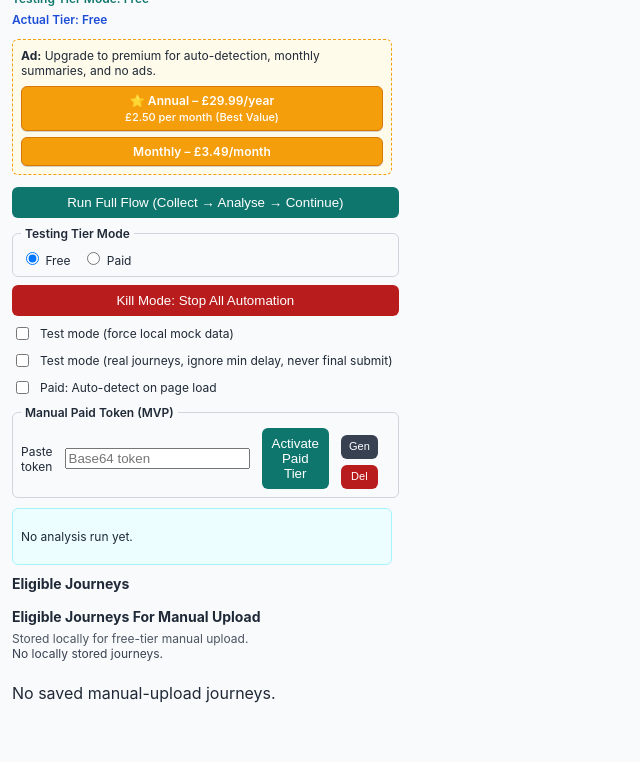
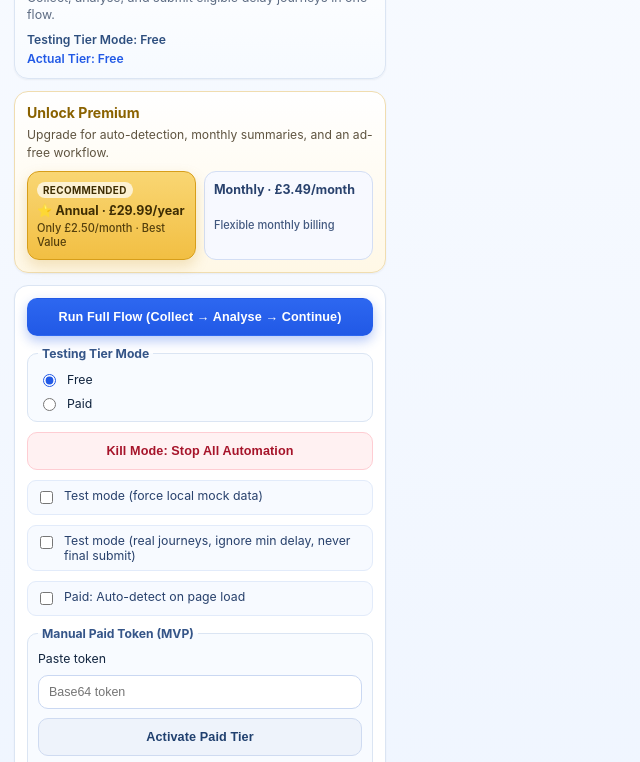
Before and after one commit to jamesrbrown34-code/tfl-delay-repay-extension, a website with bundled scripts: page src/popup.html in a window 1280 px wide. Shown: the part 67-829 px from the top of the page, without its empty margins (0-640 px from the left). Before the commit the page ends 800 px from the top, so only its background shows below. Built offline with nearby package versions, Linux system fonts and the light colour scheme; some packages are replaced by stand-ins of ours; no server answers.

Commit message:
Redesign popup UI with polished production styling

```diff
--- a/src/popup.css
+++ b/src/popup.css
@@ -1,185 +1,357 @@
 :root {
-  font-family: Inter, Arial, sans-serif;
-  color: #1f2937;
+  color-scheme: light;
+  font-family: Inter, 'Segoe UI', Roboto, Arial, sans-serif;
+  --bg: #f3f7ff;
+  --panel: #ffffff;
+  --panel-muted: #f8fbff;
+  --text: #12253f;
+  --text-muted: #5c6b82;
+  --border: #dbe5f3;
+  --primary: #2159e6;
+  --primary-hover: #1a4bc4;
+  --success: #198754;
+  --danger: #c5343f;
+  --focus: #7cb2ff;
+  --gold: #be8a08;
+  --gold-soft: #fff8e6;
+  --shadow-sm: 0 1px 2px rgba(18, 37, 63, 0.06);
+  --shadow-md: 0 8px 20px rgba(18, 37, 63, 0.1);
+}
+
+* {
+  box-sizing: border-box;
 }
 
 body {
   margin: 0;
-  background: #f9fafb;
+  background: linear-gradient(180deg, #f7faff 0%, #edf4ff 100%);
+  color: var(--text);
 }
 
 .app {
-  width: 380px;
+  width: 400px;
+  max-width: 100%;
+  padding: 14px;
+  display: grid;
+  gap: 12px;
+}
+
+.panel {
+  background: var(--panel);
+  border: 1px solid var(--border);
+  border-radius: 14px;
+  box-shadow: var(--shadow-sm);
   padding: 12px;
 }
 
+.header {
+  background: linear-gradient(180deg, #ffffff 0%, #f6faff 100%);
+}
+
+.brand-row {
+  display: flex;
+  align-items: center;
+  justify-content: space-between;
+  gap: 8px;
+}
+
 h1 {
-  font-size: 18px;
   margin: 0;
+  font-size: 1.25rem;
+  letter-spacing: 0.2px;
+}
+
+.badge {
+  font-size: 0.65rem;
+  font-weight: 700;
+  text-transform: uppercase;
+  letter-spacing: 0.45px;
+  color: var(--primary);
+  background: #e9f0ff;
+  border: 1px solid #c9dbff;
+  border-radius: 999px;
+  padding: 3px 8px;
 }
 
 h2 {
-  font-size: 14px;
-  margin: 10px 0 6px;
+  font-size: 0.95rem;
+  margin: 0 0 8px;
 }
 
 .subtitle {
-  margin: 4px 0 0;
-  font-size: 12px;
-  color: #4b5563;
+  margin: 5px 0 0;
+  font-size: 0.78rem;
+  line-height: 1.4;
+  color: var(--text-muted);
+}
+
+.tier-stack {
+  display: grid;
+  gap: 4px;
+  margin-top: 8px;
+}
+
+.tier-mode {
+  margin: 0;
+  font-size: 0.76rem;
+  font-weight: 600;
+  color: #2e4f7f;
+}
+
+.actual-tier {
+  color: var(--primary);
+}
+
+.ad-banner {
+  background: linear-gradient(180deg, #ffffff 0%, var(--gold-soft) 100%);
+  border-color: #f0ddb0;
+}
+
+.ad-title {
+  margin: 0;
+  font-weight: 700;
+  font-size: 0.88rem;
+  color: #8a6200;
+}
+
+.ad-copy {
+  margin: 5px 0 0;
+  color: #5f5440;
+  font-size: 0.76rem;
+  line-height: 1.45;
+}
+
+.upgrade-links {
+  margin-top: 10px;
+  display: grid;
+  grid-template-columns: 1fr 1fr;
+  gap: 8px;
+}
+
+.upgrade-cta {
+  display: grid;
+  text-decoration: none;
+  border-radius: 12px;
+  padding: 10px 9px;
+  border: 1px solid transparent;
+  transition: transform 120ms ease, box-shadow 140ms ease, background-color 140ms ease;
+}
+
+.upgrade-cta.recommended {
+  position: relative;
+  background: linear-gradient(180deg, #f9d673 0%, #f2bf43 100%);
+  border-color: #d79e1a;
+  color: #3e2d03;
+  box-shadow: 0 6px 14px rgba(190, 138, 8, 0.22);
+}
+
+.recommended-label {
+  justify-self: start;
+  display: inline-flex;
+  align-items: center;
+  gap: 4px;
+  font-size: 0.62rem;
+  font-weight: 700;
+  text-transform: uppercase;
+  letter-spacing: 0.35px;
+  margin-bottom: 5px;
+  padding: 2px 6px;
+  border-radius: 999px;
+  background: rgba(255, 255, 255, 0.7);
+}
+
+.upgrade-cta.secondary {
+  background: #f7f9ff;
+  border-color: #d3def4;
+  color: #29426d;
+}
+
+.plan-title {
+  font-size: 0.78rem;
+  font-weight: 700;
+}
+
+.plan-subtitle {
+  margin-top: 3px;
+  font-size: 0.69rem;
+  font-weight: 500;
+  opacity: 0.88;
 }
 
 .controls {
   display: grid;
+  gap: 10px;
+}
+
+.button {
+  border: 1px solid transparent;
+  border-radius: 10px;
+  cursor: pointer;
+  min-height: 38px;
+  padding: 9px 11px;
+  font-size: 0.79rem;
+  font-weight: 650;
+  letter-spacing: 0.1px;
+  transition: transform 120ms ease, box-shadow 140ms ease, background-color 140ms ease;
+}
+
+.button-primary,
+#runFullFlowButton {
+  background: linear-gradient(180deg, #2d67f0 0%, var(--primary) 100%);
+  color: #fff;
+  box-shadow: 0 5px 12px rgba(33, 89, 230, 0.32);
+}
+
+.button-secondary {
+  background: #eef3fb;
+  border-color: #cfdbf1;
+  color: #20406f;
+}
+
+.button-danger {
+  background: #fff1f2;
+  border-color: #fecdd3;
+  color: #a6142a;
+}
+
+.button:hover,
+.upgrade-cta:hover,
+button:hover {
+  transform: translateY(-1px);
+}
+
+.button-primary:hover,
+#runFullFlowButton:hover {
+  background: linear-gradient(180deg, #275ee0 0%, var(--primary-hover) 100%);
+}
+
+.button:focus-visible,
+.upgrade-cta:focus-visible,
+input:focus-visible,
+button:focus-visible {
+  outline: 3px solid var(--focus);
+  outline-offset: 1px;
+}
+
+.tier-toggle {
+  border: 1px solid var(--border);
+  border-radius: 10px;
+  padding: 10px;
+  margin: 0;
+  display: grid;
   gap: 8px;
-  margin-top: 12px;
+  font-size: 0.77rem;
+  background: var(--panel-muted);
+  transition: border-color 140ms ease, box-shadow 140ms ease;
+}
+
+.tier-toggle:focus-within {
+  border-color: #9cc3ff;
+  box-shadow: inset 0 0 0 1px #9cc3ff;
+}
+
+.tier-toggle legend {
+  font-size: 0.76rem;
+  font-weight: 700;
+  color: #355588;
+  padding: 0 4px;
+}
+
+.tier-toggle label {
+  display: inline-flex;
+  align-items: center;
+  gap: 8px;
+}
+
+input[type='radio'],
+input[type='checkbox'] {
+  accent-color: var(--primary);
 }
 
 .toggle-row {
   display: flex;
+  align-items: flex-start;
   gap: 8px;
-  align-items: center;
-  font-size: 12px;
+  font-size: 0.77rem;
+  color: #29426d;
+  padding: 7px 8px;
+  border-radius: 9px;
+  background: #f7faff;
+  border: 1px solid #e2ebfa;
+  transition: border-color 120ms ease, background-color 120ms ease;
 }
 
-button {
-  border: none;
-  border-radius: 6px;
-  background: #0f766e;
-  color: #fff;
-  padding: 8px 10px;
-  cursor: pointer;
+.toggle-row:hover {
+  border-color: #c9dcff;
+  background: #f2f7ff;
 }
 
-button.secondary {
-  background: #374151;
+#tokenInput {
+  width: 100%;
+  border: 1px solid #cad8f2;
+  border-radius: 10px;
+  padding: 9px 10px;
+  font-size: 0.78rem;
+  color: var(--text);
+  background: #fff;
 }
 
-button.danger {
-  background: #b91c1c;
+#tokenMessage {
+  margin: 0;
+  min-height: 1em;
+  font-size: 0.72rem;
+  color: #40618d;
+  transition: color 120ms ease;
+}
+
+.token-panel {
+  gap: 9px;
+}
+
+.token-actions {
+  display: grid;
+  grid-template-columns: 1fr 1fr;
+  gap: 8px;
+}
+
+.token-mini {
+  font-size: 0.73rem;
+  min-height: 34px;
 }
 
 .summary {
-  margin-top: 10px;
-  background: #ecfeff;
-  border: 1px solid #a5f3fc;
-  border-radius: 6px;
-  padding: 8px;
-  font-size: 12px;
+  font-size: 0.77rem;
+  background: linear-gradient(180deg, #f5faff 0%, #edf6ff 100%);
+  border-color: #cde1ff;
+}
+
+.summary p {
+  margin: 0;
+  line-height: 1.45;
 }
 
 .journeys-list {
   display: grid;
-  gap: 6px;
-  max-height: 160px;
+  gap: 8px;
+  max-height: 170px;
   overflow: auto;
+  padding-right: 2px;
 }
 
 .journey-card {
-  border: 1px solid #d1d5db;
-  background: #fff;
-  border-radius: 6px;
-  padding: 8px;
-  font-size: 12px;
+  border: 1px solid #d6e1f3;
+  background: #fbfdff;
+  border-radius: 10px;
+  padding: 9px;
+  font-size: 0.75rem;
+  line-height: 1.45;
 }
 
-textarea {
-  width: 100%;
-  box-sizing: border-box;
-  border: 1px solid #d1d5db;
-  border-radius: 6px;
-  padding: 8px;
-  font-size: 12px;
-  resize: vertical;
+.manual-upload-meta {
+  font-size: 0.75rem;
+  color: #3e5883;
+  margin-bottom: 7px;
 }
-
-.ad-banner {
-  margin-top: 12px;
-  padding: 8px;
-  border-radius: 6px;
-  border: 1px dashed #f59e0b;
-  background: #fffbeb;
-  font-size: 12px;
-}
-
-.upgrade-links {
-  display: grid;
-  gap: 6px;
-  margin-top: 8px;
-}
-
-.upgrade-links a {
-  display: block;
-  text-decoration: none;
-  text-align: center;
-  padding: 6px 8px;
-  border-radius: 6px;
-  font-weight: 600;
-  color: #ffffff;
-  background: #f59e0b;
-  border: 1px solid #d97706;
-  box-shadow: 0 1px 0 rgba(17, 24, 39, 0.18);
-}
-
-.upgrade-links a:hover {
-  background: #d97706;
-}
-
-.upgrade-links a:focus-visible {
-  outline: 2px solid #fcd34d;
-  outline-offset: 2px;
-}
-
-.upgrade-links a.upgrade-cta .plan-title {
-  letter-spacing: 0.1px;
-}
-
-.plan-title {
-  display: block;
-}
-
-.plan-subtitle {
-  display: block;
-  margin-top: 2px;
-  font-size: 11px;
-  font-weight: 500;
-}
-
-.tier-mode {
-  margin: 6px 0 0;
-  font-size: 12px;
-  font-weight: 600;
-  color: #0f766e;
-}
-
-.tier-toggle {
-  border: 1px solid #d1d5db;
-  border-radius: 6px;
-  padding: 8px;
-  margin: 0;
-  display: flex;
-  gap: 12px;
-  align-items: center;
-  font-size: 12px;
-}
-
-.tier-toggle legend {
-  padding: 0 4px;
-  font-size: 12px;
-  font-weight: 600;
-}
-
-.actual-tier {
-  color: #1d4ed8;
-}
-
-
-.manual-upload-meta {
-  font-size: 12px;
-  color: #374151;
-  margin-bottom: 6px;
-}
-
 
 .manual-upload-card p {
   margin: 6px 0;
@@ -187,26 +359,20 @@ textarea {
 
 .manual-upload-card hr {
   border: 0;
-  border-top: 1px solid #e5e7eb;
+  border-top: 1px solid #d9e3f1;
   margin: 8px 0;
 }
 
+@media (max-width: 420px) {
+  .app {
+    width: min(400px, 100vw);
+  }
 
-.token-actions {
-  display: grid;
-  grid-template-columns: 1fr;
-  gap: 6px;
-  margin-top: 6px;
+  .upgrade-links {
+    grid-template-columns: 1fr;
+  }
+
+  .token-actions {
+    grid-template-columns: 1fr;
+  }
 }
-
-.token-actions button {
-  width: 100%;
-}
-
-
-.token-mini {
-  font-size: 11px;
-  padding: 4px 8px;
-  min-height: 24px;
-  line-height: 1;
-}
--- a/src/popup.html
+++ b/src/popup.html
@@ -7,29 +7,48 @@
     <link rel="stylesheet" href="popup.css" />
   </head>
   <body>
-    <main class="app">
-      <header class="header">
-        <h1>TubeRefund</h1>
+    <main class="app" aria-label="TubeRefund popup">
+      <header class="header panel">
+        <div class="brand-row">
+          <h1>TubeRefund</h1>
+          <span class="badge">Chrome Extension</span>
+        </div>
         <p class="subtitle">Collect, analyse, and submit eligible delay journeys in one flow.</p>
-        <p class="tier-mode" id="currentTierLabel">Testing Tier Mode: Free</p>
-        <p class="tier-mode actual-tier" id="actualTierLabel">Actual Tier: Free</p>
+        <div class="tier-stack" aria-live="polite">
+          <p class="tier-mode" id="currentTierLabel">Testing Tier Mode: Free</p>
+          <p class="tier-mode actual-tier" id="actualTierLabel">Actual Tier: Free</p>
+        </div>
       </header>
 
-      <aside id="adBanner" class="ad-banner">
-        <strong>Ad:</strong> Upgrade to premium for auto-detection, monthly summaries, and no ads.
+      <aside id="adBanner" class="ad-banner panel" aria-label="Upgrade options">
+        <p class="ad-title">Unlock Premium</p>
+        <p class="ad-copy">Upgrade for auto-detection, monthly summaries, and an ad-free workflow.</p>
         <div class="upgrade-links" aria-label="Stripe upgrade options">
-          <a class="upgrade-cta" href="https://buy.stripe.com/9B6dRa9WiaGk5mGegEejK02" target="_blank" rel="noopener noreferrer">
-            <span class="plan-title">⭐ Annual – £29.99/year</span>
-            <span class="plan-subtitle">£2.50 per month (Best Value)</span>
+          <a
+            class="upgrade-cta recommended"
+            href="https://buy.stripe.com/9B6dRa9WiaGk5mGegEejK02"
+            target="_blank"
+            rel="noopener noreferrer"
+          >
+            <span class="recommended-label">Recommended</span>
+            <span class="plan-title">⭐ Annual · £29.99/year</span>
+            <span class="plan-subtitle">Only £2.50/month · Best Value</span>
           </a>
-          <a class="upgrade-cta" href="https://buy.stripe.com/6oUcN67Oa6q46qK2xWejK03" target="_blank" rel="noopener noreferrer">
-            <span class="plan-title">Monthly – £3.49/month</span>
+          <a
+            class="upgrade-cta secondary"
+            href="https://buy.stripe.com/6oUcN67Oa6q46qK2xWejK03"
+            target="_blank"
+            rel="noopener noreferrer"
+          >
+            <span class="plan-title">Monthly · £3.49/month</span>
+            <span class="plan-subtitle">Flexible monthly billing</span>
           </a>
         </div>
       </aside>
 
-      <section class="controls">
-        <button id="runFullFlowButton">Run Full Flow (Collect → Analyse → Continue)</button>
+      <section class="controls panel" aria-label="Automation controls">
+        <button id="runFullFlowButton" class="button button-primary">Run Full Flow (Collect → Analyse → Continue)</button>
+
         <fieldset class="tier-toggle" id="tierToggleGroup">
           <legend>Testing Tier Mode</legend>
           <label>
@@ -42,43 +61,60 @@
           </label>
         </fieldset>
 
-        <button id="killModeButton" class="danger">Kill Mode: Stop All Automation</button>
+        <button id="killModeButton" class="button button-danger">Kill Mode: Stop All Automation</button>
+
         <label class="toggle-row">
           <input id="testModeToggle" type="checkbox" />
-          Test mode (force local mock data)
+          <span>Test mode (force local mock data)</span>
         </label>
         <label class="toggle-row">
           <input id="testModeRealJourneysToggle" type="checkbox" />
-          Test mode (real journeys, ignore min delay, never final submit)
+          <span>Test mode (real journeys, ignore min delay, never final submit)</span>
         </label>
         <label class="toggle-row">
           <input id="autoDetectToggle" type="checkbox" />
-          Paid: Auto-detect on page load
+          <span>Paid: Auto-detect on page load</span>
         </label>
 
-        <fieldset class="tier-toggle" id="manualTokenGroup">
+        <fieldset class="tier-toggle token-panel" id="manualTokenGroup">
           <legend>Manual Paid Token (MVP)</legend>
           <label for="tokenInput">Paste token</label>
           <input id="tokenInput" type="text" placeholder="Base64 token" />
-          <button id="tokenSubmitButton" type="button">Activate Paid Tier</button>
+          <button id="tokenSubmitButton" type="button" class="button button-secondary">Activate Paid Tier</button>
           <div class="token-actions">
-            <button id="generateTestTokenButton" type="button" class="secondary token-mini" title="Generate Test Token" aria-label="Generate Test Token">Gen</button>
-            <button id="deleteTestTokenButton" type="button" class="danger token-mini" title="Delete Test Token" aria-label="Delete Test Token">Del</button>
+            <button
+              id="generateTestTokenButton"
+              type="button"
+              class="button button-secondary token-mini"
+              title="Generate Test Token"
+              aria-label="Generate Test Token"
+            >
+              Generate Test Token
+            </button>
+            <button
+              id="deleteTestTokenButton"
+              type="button"
+              class="button button-danger token-mini"
+              title="Delete Test Token"
+              aria-label="Delete Test Token"
+            >
+              Delete Test Token
+            </button>
           </div>
           <p id="tokenMessage" aria-live="polite"></p>
         </fieldset>
       </section>
 
-      <section class="summary" id="summaryBox">
+      <section class="summary panel" id="summaryBox">
         <p>No analysis run yet.</p>
       </section>
 
-      <section>
+      <section class="panel">
         <h2>Eligible Journeys</h2>
         <div id="journeysList" class="journeys-list"></div>
       </section>
 
-      <section>
+      <section class="panel">
         <h2>Eligible Journeys For Manual Upload</h2>
         <p class="subtitle">Stored locally for free-tier manual upload.</p>
         <div id="eligibleJourneysForManualUploadMeta" class="manual-upload-meta"></div>
```
